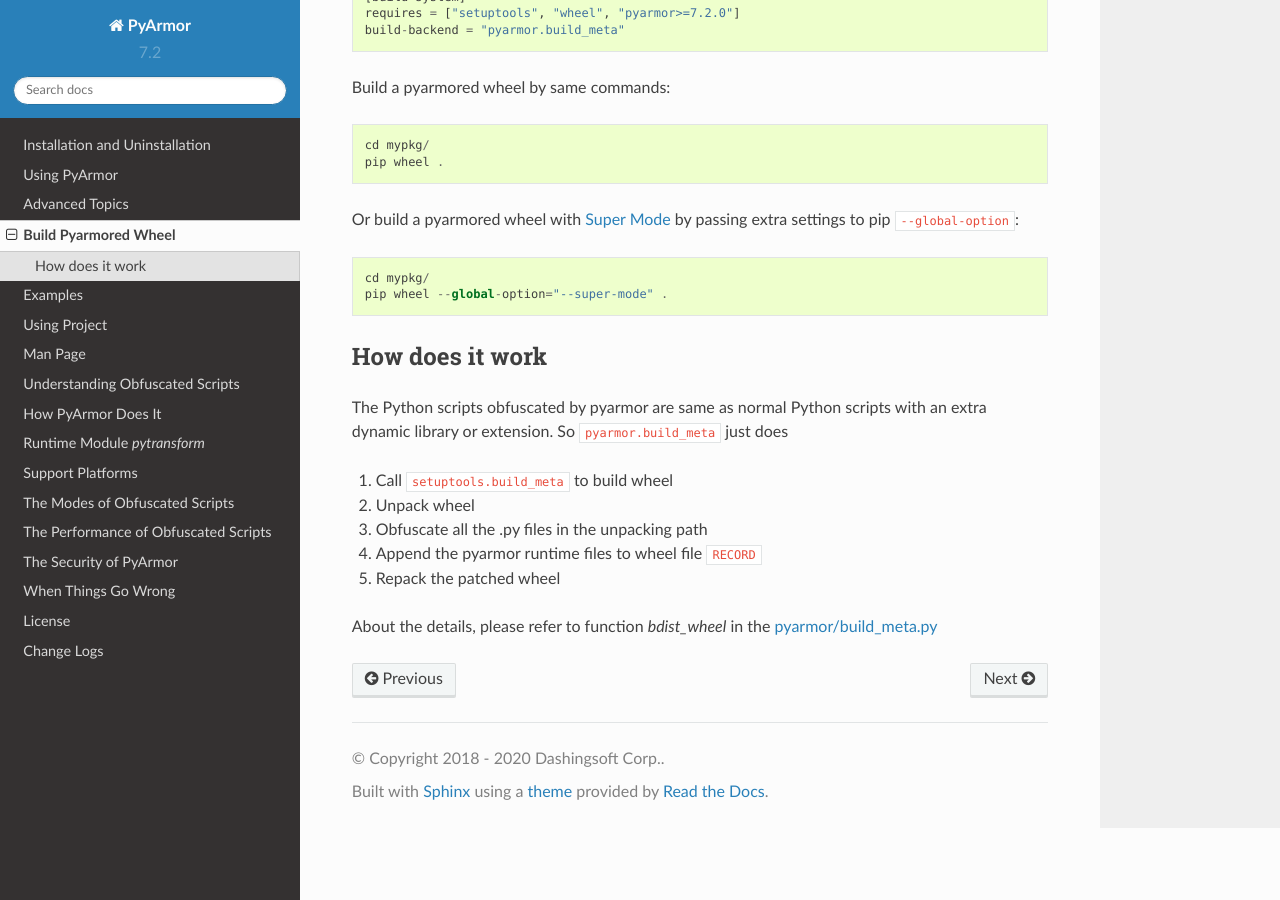
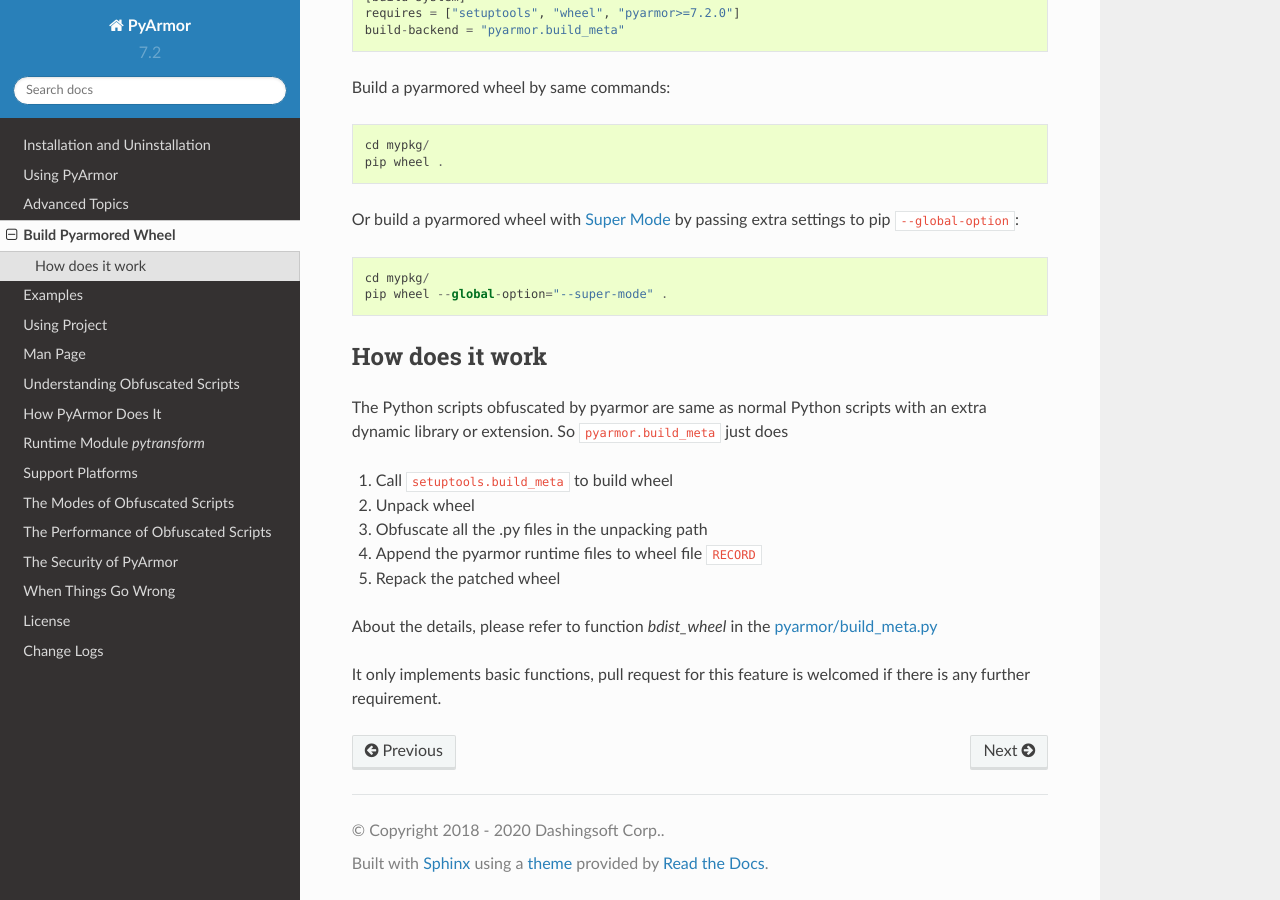
Before and after one commit to dashingsoft/pyarmor, a Sphinx documentation site: the page built from docs/build-wheel.rst, in a window 1280 px wide and 900 px high, scrolled down 905 px. Built offline with Sphinx 7.4.7 and the Read the Docs theme 2.0.0, drawn with Linux system fonts in a browser that asks for light colours.

Commit message:
Add note for build wheel

```diff
--- a/docs/build-wheel.rst
+++ b/docs/build-wheel.rst
@@ -67,4 +67,7 @@ About the details, please refer to function `bdist_wheel` in the
 `pyarmor/build_meta.py
 <https://github.com/dashingsoft/pyarmor/blob/master/src/build_meta.py#L83>`_
 
+It only implements basic functions, pull request for this feature is welcomed
+if there is any further requirement.
+
 .. include:: _common_definitions.txt
```
